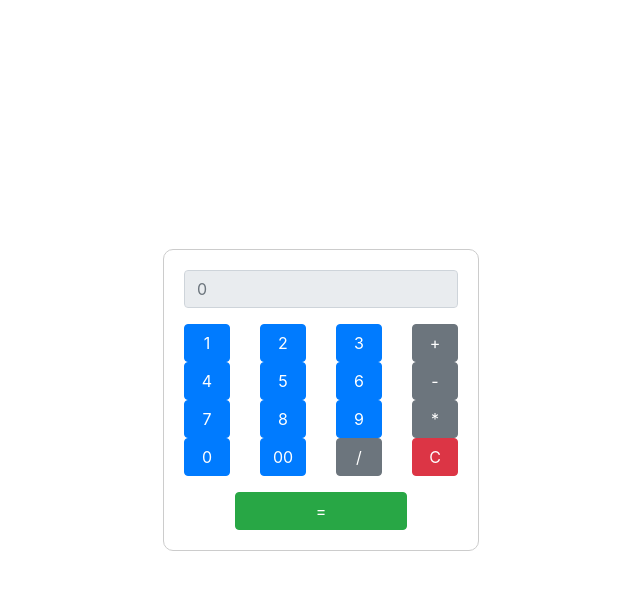
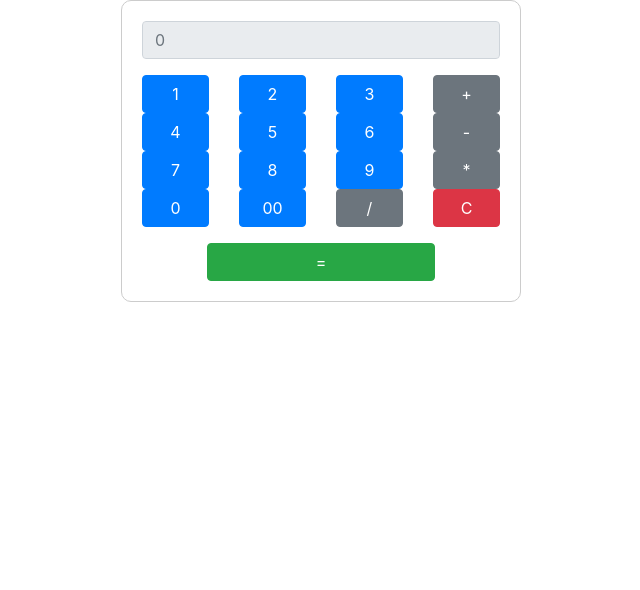
Before and after one commit to Fernandez-Sebastian/React-js-Arg-Prog-4.0-Unidad-2, a plain HTML site: page index.html in a window 1280 px wide. Shown: the whole page, without its empty margins (319-959 px from the left). Drawn offline with nearby package versions, Linux system fonts and the light colour scheme.

Commit message:
Update index.html

```diff
--- a/index.html
+++ b/index.html
@@ -7,7 +7,7 @@
     <link rel="stylesheet" href="https://maxcdn.bootstrapcdn.com/bootstrap/4.5.2/css/bootstrap.min.css">
     <title>Calculadora</title>
 </head>
-        <body class="d-flex align-items-center justify-content-center">
+        <body>
 
         <div class="calculator-container text-center">
           <input type="text" class="form-control mb-3" id="pantalla" placeholder="0" readonly>
```
